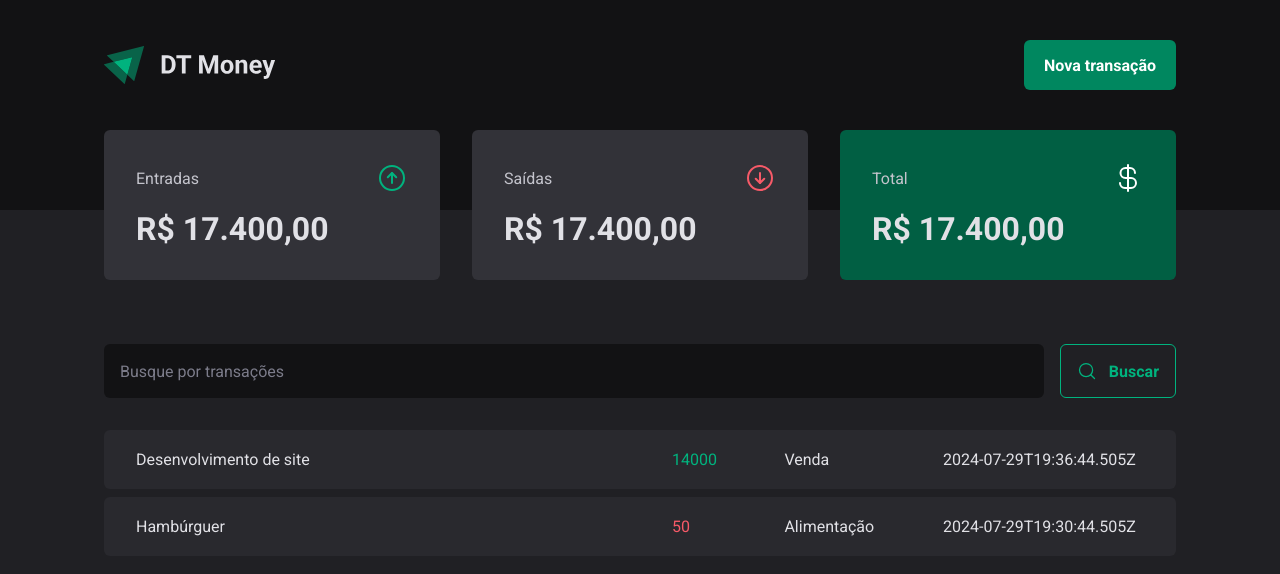
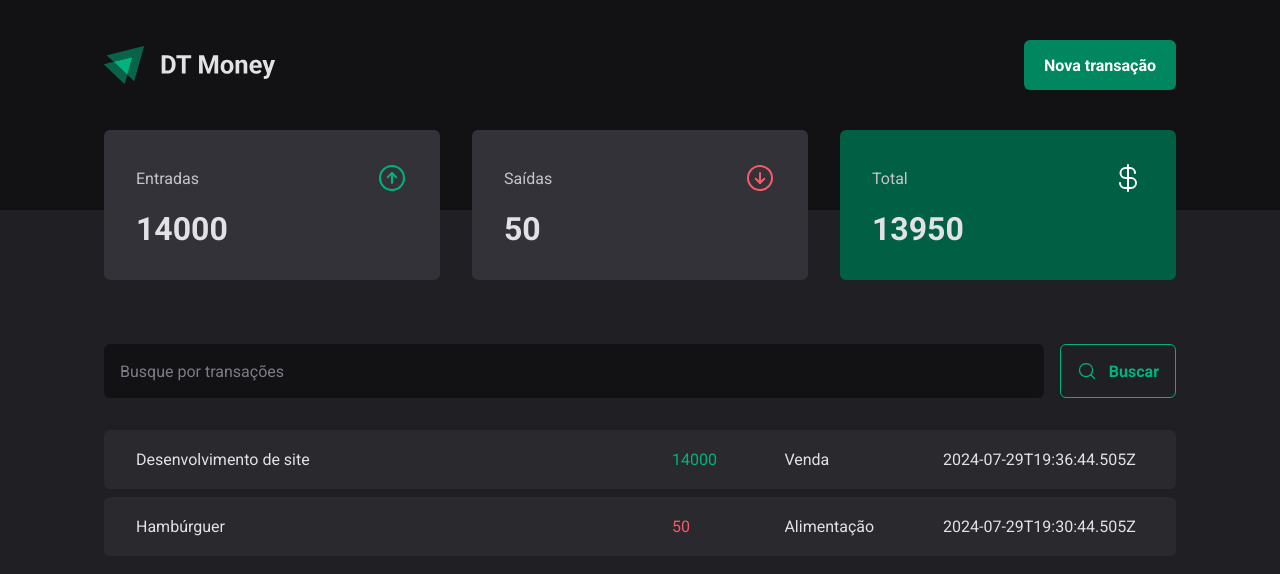
Before and after one commit to Guilherme-Jardim/DT-MONEY, a React (Vite) app: page / in a window 1280 px wide. Shown: the top 574 px of the page. Built offline with nearby package versions, Linux system fonts and the light colour scheme; data requests are answered from the project's data file.

Commit message:
add calc transactions in summary

```diff
--- a/src/App.tsx
+++ b/src/App.tsx
@@ -2,7 +2,7 @@
 import { GlobalStyle } from './styles/global'
 import { defaultTheme } from './themes/default'
 import { Transactions } from './pages/Transactions'
-import { TransactionsProvider } from './contexts/TransactionsCOntext'
+import { TransactionsProvider } from './contexts/TransactionsContext'
 
 export function App() {
   return (
--- a/src/components/Summary/index.tsx
+++ b/src/components/Summary/index.tsx
@@ -1,10 +1,29 @@
 import { ArrowCircleDown, ArrowCircleUp, CurrencyDollar } from 'phosphor-react'
+import { useContext } from 'react'
+import { TransactionsContext } from '../../contexts/TransactionsContext'
 import { SummaryCard, SummaryContainer } from './styles'
-import { useContext } from 'react'
-import { TransactionsContext } from '../../contexts/TransactionsCOntext'
 
 export function Summary() {
   const { transactions } = useContext(TransactionsContext)
+
+  const summary = transactions.reduce(
+    (acc, transaction) => {
+      if (transaction.type === 'income') {
+        acc.income += transaction.price
+        acc.total += transaction.price
+      } else {
+        acc.outcome += transaction.price
+        acc.total -= transaction.price
+      }
+
+      return acc
+    },
+    {
+      income: 0,
+      outcome: 0,
+      total: 0,
+    },
+  )
 
   return (
     <SummaryContainer>
@@ -14,7 +33,7 @@
           <ArrowCircleUp size={32} color="#00b37e" />
         </header>
 
-        <strong>R$ 17.400,00</strong>
+        <strong>{summary.income}</strong>
       </SummaryCard>
 
       <SummaryCard>
@@ -23,7 +42,7 @@
           <ArrowCircleDown size={32} color="#f75a68" />
         </header>
 
-        <strong>R$ 17.400,00</strong>
+        <strong>{summary.outcome}</strong>
       </SummaryCard>
 
       <SummaryCard variant="green">
@@ -32,7 +51,7 @@
           <CurrencyDollar size={32} color="#fff" />
         </header>
 
-        <strong>R$ 17.400,00</strong>
+        <strong>{summary.total}</strong>
       </SummaryCard>
     </SummaryContainer>
   )
--- a/src/contexts/TransactionsContext.tsx
+++ b/src/contexts/TransactionsContext.tsx
@@ -4,12 +4,12 @@
   id: number
   description: string
   type: 'income' | 'outcome'
+  price: number
   category: string
   createdAt: string
-  price: number
 }
 
-interface TransactionsContextType {
+interface TransactionContextType {
   transactions: Transaction[]
 }
 
@@ -17,12 +17,12 @@
   children: ReactNode
 }
 
-export const TransactionsContext = createContext({} as TransactionsContextType)
+export const TransactionsContext = createContext({} as TransactionContextType)
 
 export function TransactionsProvider({ children }: TransactionsProviderProps) {
   const [transactions, setTransactions] = useState<Transaction[]>([])
 
-  async function LoadTransactions() {
+  async function loadTransactions() {
     const response = await fetch('http://localhost:3333/transactions')
     const data = await response.json()
 
@@ -30,7 +30,7 @@
   }
 
   useEffect(() => {
-    LoadTransactions()
+    loadTransactions()
   }, [])
 
   return (
--- a/src/pages/transactions/index.tsx
+++ b/src/pages/transactions/index.tsx
@@ -7,7 +7,7 @@
   TransactionsContainer,
   TransactionsTable,
 } from './styles'
-import { TransactionsContext } from '../../contexts/TransactionsCOntext'
+import { TransactionsContext } from '../../contexts/TransactionsContext'
 
 export function Transactions() {
   const { transactions } = useContext(TransactionsContext)
```
